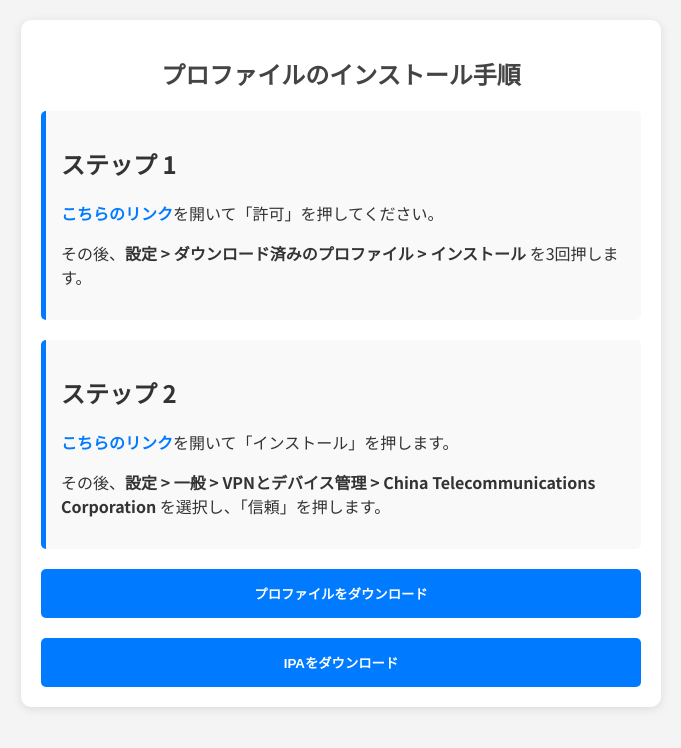
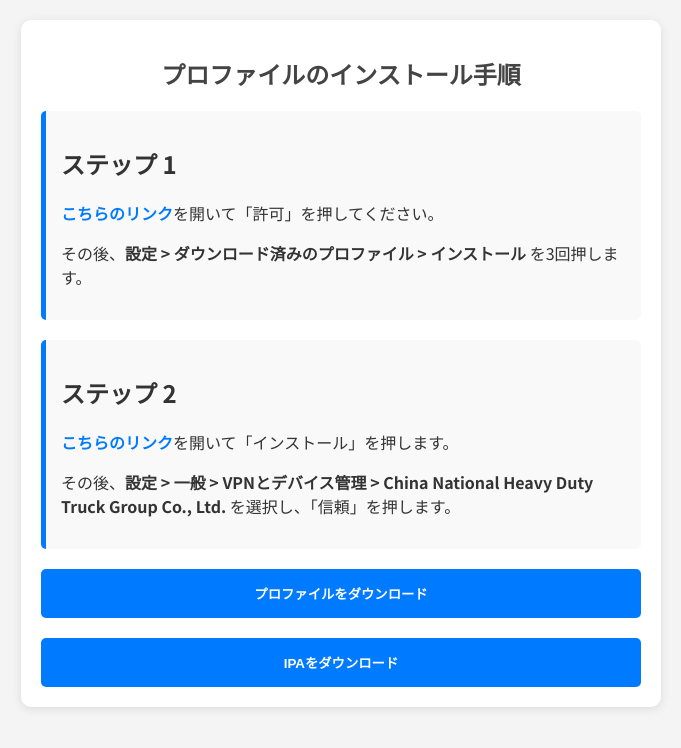
Before and after one commit to rizeruhosi/installTutorial, a plain HTML site: page index.html in a window 1280 px wide. Shown: the whole page, without its empty margins (299-980 px from the left). Drawn offline with Linux system fonts and the light colour scheme.

Commit message:
Update index.html

```diff
--- a/index.html
+++ b/index.html
@@ -94,7 +94,7 @@
         <div class="step">
             <h2>ステップ 2</h2>
             <p><a href="itms-services://?action=download-manifest&url=https://raw.githubusercontent.com/rizeruhosi/installTutorial/refs/heads/main/playingescape181.plist" target="_blank">こちらのリンク</a>を開いて「インストール」を押します。</p>
-            <p>その後、<strong>設定 > 一般 > VPNとデバイス管理 > China Telecommunications Corporation</strong> を選択し、「信頼」を押します。</p>
+            <p>その後、<strong>設定 > 一般 > VPNとデバイス管理 > China National Heavy Duty Truck Group Co., Ltd.</strong> を選択し、「信頼」を押します。</p>
         </div>
          <!--      <h1>上記の方法で整合性が出た場合</h1>
         <p> 下記の方法を試してみてください</p>
```
